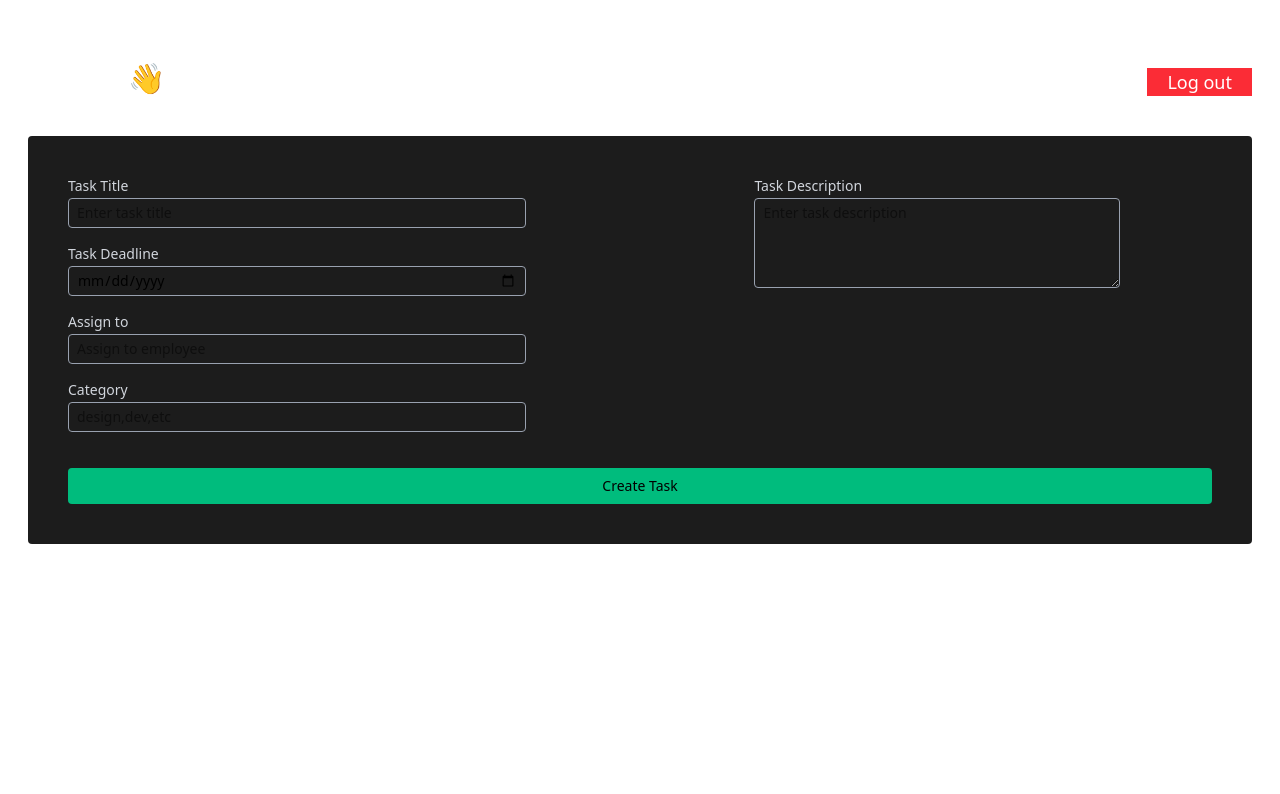
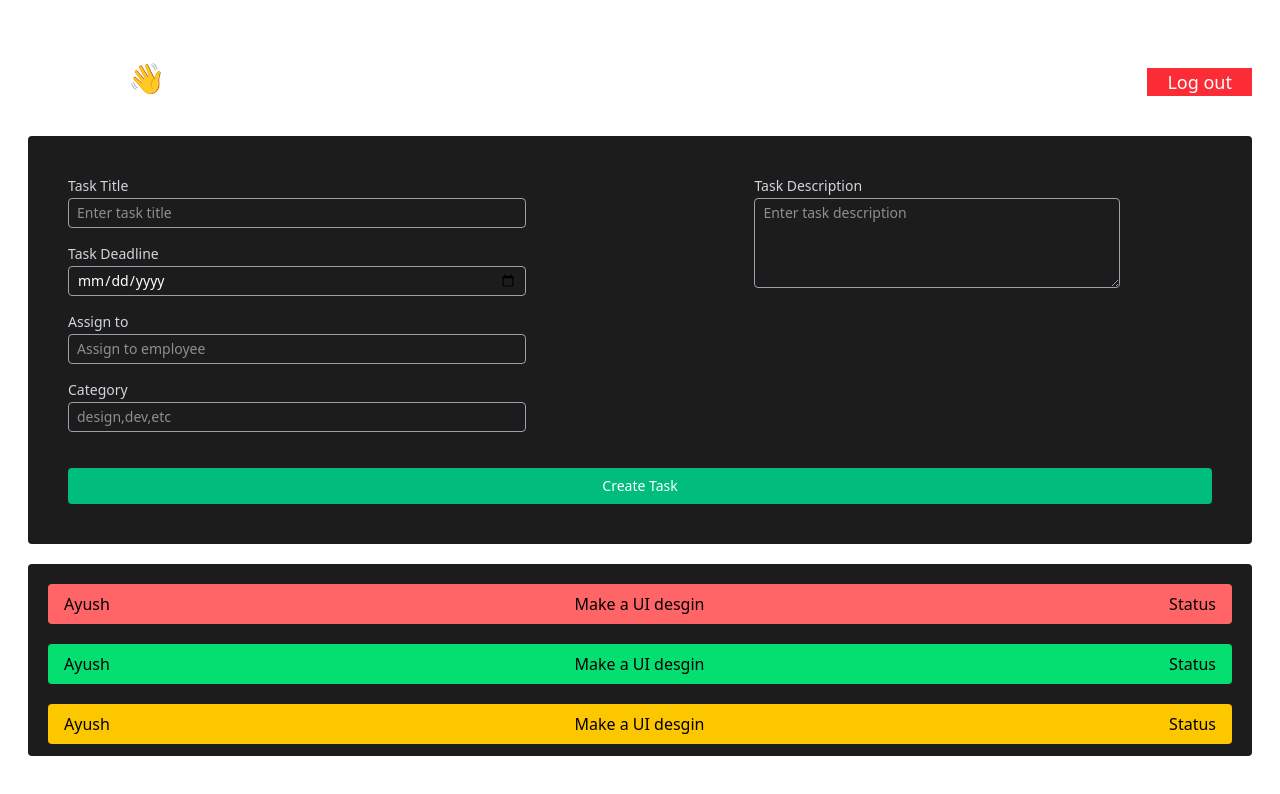
Before and after one commit to AyushPathak18/Employee-Management-System-Using-React, a React (Vite) app in the folder ems/: page / in a window 1280 px wide. Shown: the top 794 px of the page. Built offline with nearby package versions, Linux system fonts and the light colour scheme.

Commit message:
creating task

```diff
--- a/ems/src/components/Dashboard/AdminDashboard.jsx
+++ b/ems/src/components/Dashboard/AdminDashboard.jsx
@@ -1,12 +1,14 @@
 import React from 'react';
 import Header from '../../other/Header';
 import CreateTask from '../../other/CreateTask';
+import AllTask from '../../other/AllTask';
 
 const AdminDashboard = () => {
     return (
         <div className='h-screen w-full p-7'>
             <Header />
             <CreateTask />
+            <AllTask />
         </div>
     );
 };
--- /dev/null
+++ b/ems/src/other/AllTask.jsx
@@ -0,0 +1,31 @@
+import React from 'react';
+
+const AllTask = () => {
+    return (
+        <div className='p-5 bg-[#1c1c1c] h-48 rounded overflow-auto mt-5'>
+            <div className=' bg-red-400 py-2 px-4 flex justify-between items-center rounded mb-5'>
+                <h2>Ayush</h2>
+                <h3>Make a UI desgin</h3>
+                <h5>Status</h5>
+            </div>
+             <div className=' bg-green-400 py-2 px-4 flex justify-between items-center rounded mb-5'>
+                <h2>Ayush</h2>
+                <h3>Make a UI desgin</h3>
+                <h5>Status</h5>
+            </div>
+             <div className=' bg-yellow-400 py-2 px-4 flex justify-between items-center rounded mb-5'>
+                <h2>Ayush</h2>
+                <h3>Make a UI desgin</h3>
+                <h5>Status</h5>
+            </div>
+             <div className=' bg-blue-400 py-2 px-4 flex justify-between items-center rounded mb-5'>
+                <h2>Ayush</h2>
+                <h3>Make a UI desgin</h3>
+                <h5>Status</h5>
+            </div>
+
+        </div>
+    );
+};
+
+export default AllTask;
--- a/ems/src/other/CreateTask.jsx
+++ b/ems/src/other/CreateTask.jsx
@@ -5,7 +5,7 @@ const CreateTask = () => {
 
     return (
          <div className='p-5 bg-[#1c1c1c] mt-10 rounded'>
-                <form className=' p-5 w-full flex-wrap items-start justify-between flex '>
+                <form className=' p-5 w-full flex-wrap items-start justify-between flex text-white '>
                     <div className='w-1/2'>
                     <div>
                     <h3 className='text-sm text-gray-300 mb-0.5'>Task Title</h3>
```
